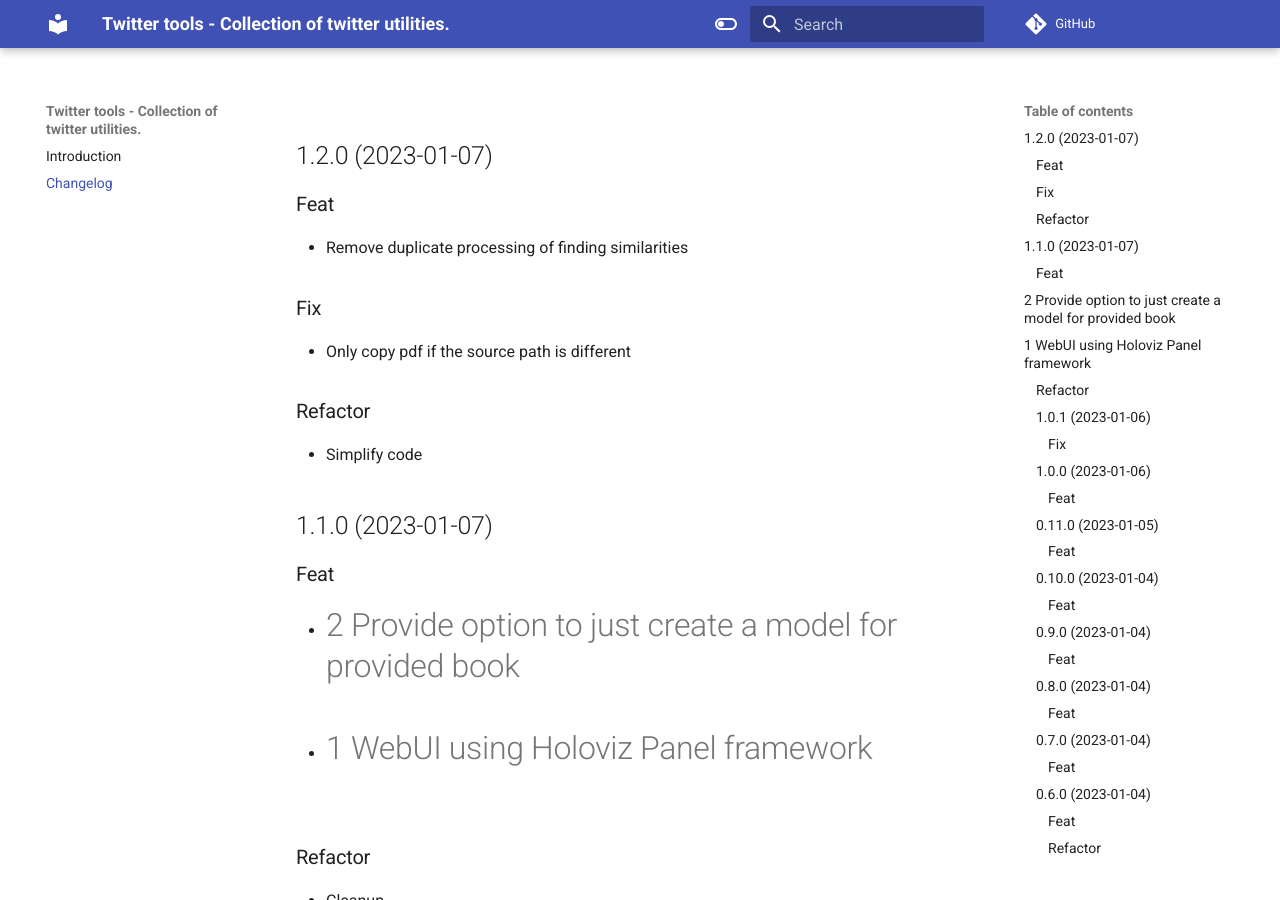
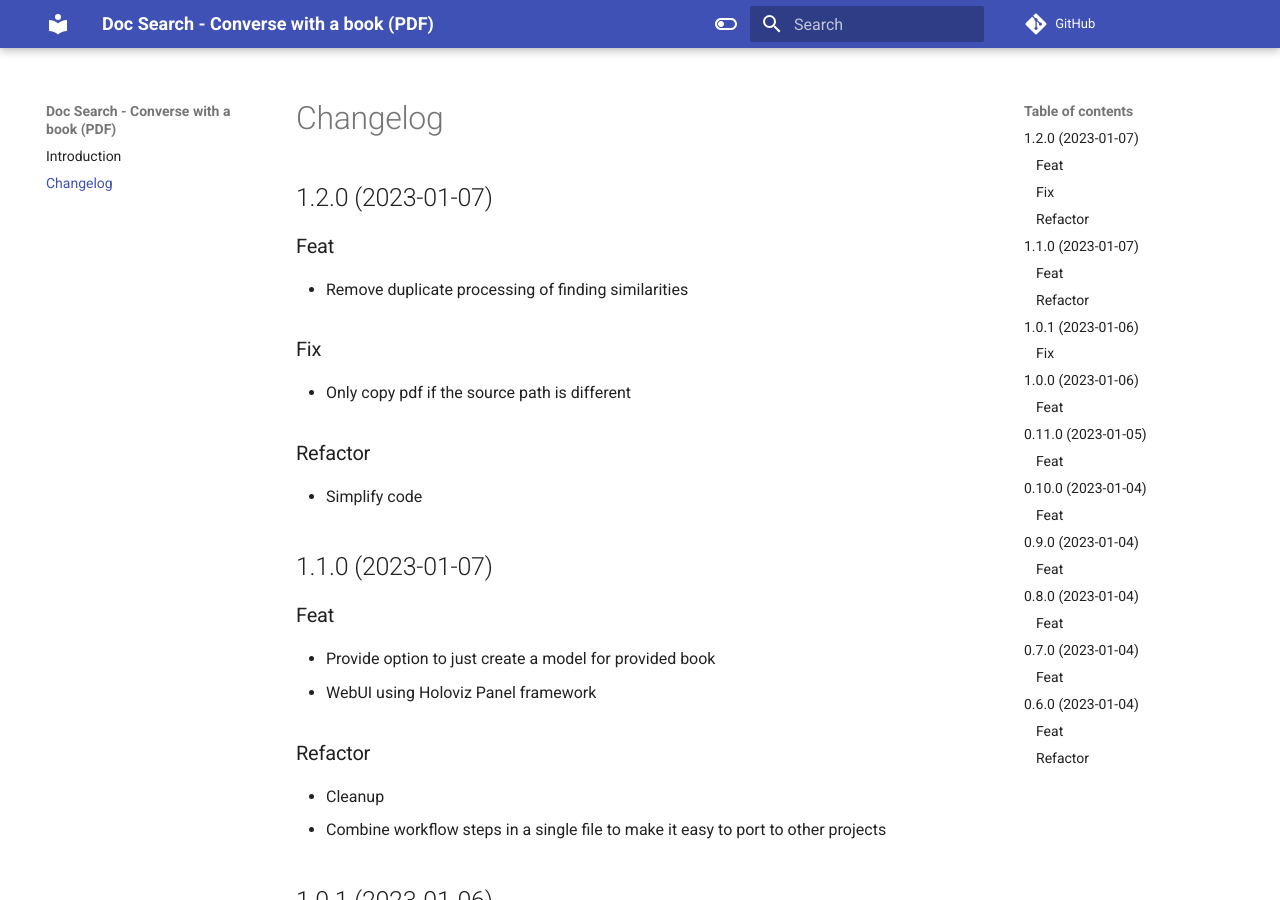
Before and after one commit to namuan/dr-doc-search, an MkDocs documentation site: the page built from docs/changelog.md, in a window 1280 px wide and 900 px high. Built offline with MkDocs 1.6.1 and Material for MkDocs 9.7.7, drawn with Linux system fonts in a browser that asks for light colours; comment, search, counter and statistics services are not loaded.

Commit message:
fix: Update Changelog and remove # used for GH issues

```diff
--- a/CHANGELOG.md
+++ b/CHANGELOG.md
@@ -16,8 +16,8 @@
 
 ### Feat
 
-- #2 Provide option to just create a model for provided book
-- #1 WebUI using Holoviz Panel framework
+- Provide option to just create a model for provided book
+- WebUI using Holoviz Panel framework
 
 ### Refactor
 
--- a/mkdocs.yml
+++ b/mkdocs.yml
@@ -1,5 +1,5 @@
-site_name: Twitter tools - Collection of twitter utilities.
-repo_url: https://github.com/namuan/twitter-utils
+site_name: Doc Search - Converse with a book (PDF)
+repo_url: https://github.com/namuan/dr-doc-search
 
 theme:
   name: material
@@ -23,3 +23,12 @@ markdown_extensions:
 
 plugins:
   - search:
+  - mkdocstrings:
+      default_handler: python
+      handlers:
+        python:
+          rendering:
+            show_signature_annotations: true
+            show_source: true
+      watch:
+        - src/doc_search
--- a/pyproject.toml
+++ b/pyproject.toml
@@ -65,6 +65,7 @@ commitizen = "^2.20.3"
 pytest = "^7.2.0"
 pytest-cov = "^4.0.0"
 coverage = "^7.0.3"
+mkdocstrings-python = "^0.8.3"
 
 [tool.commitizen]
 name = "cz_conventional_commits"
```
Also changed, not shown: README.md (+1 -1 lines), docs/api_docs.md (added, +3 -0 lines), 2 other files.
